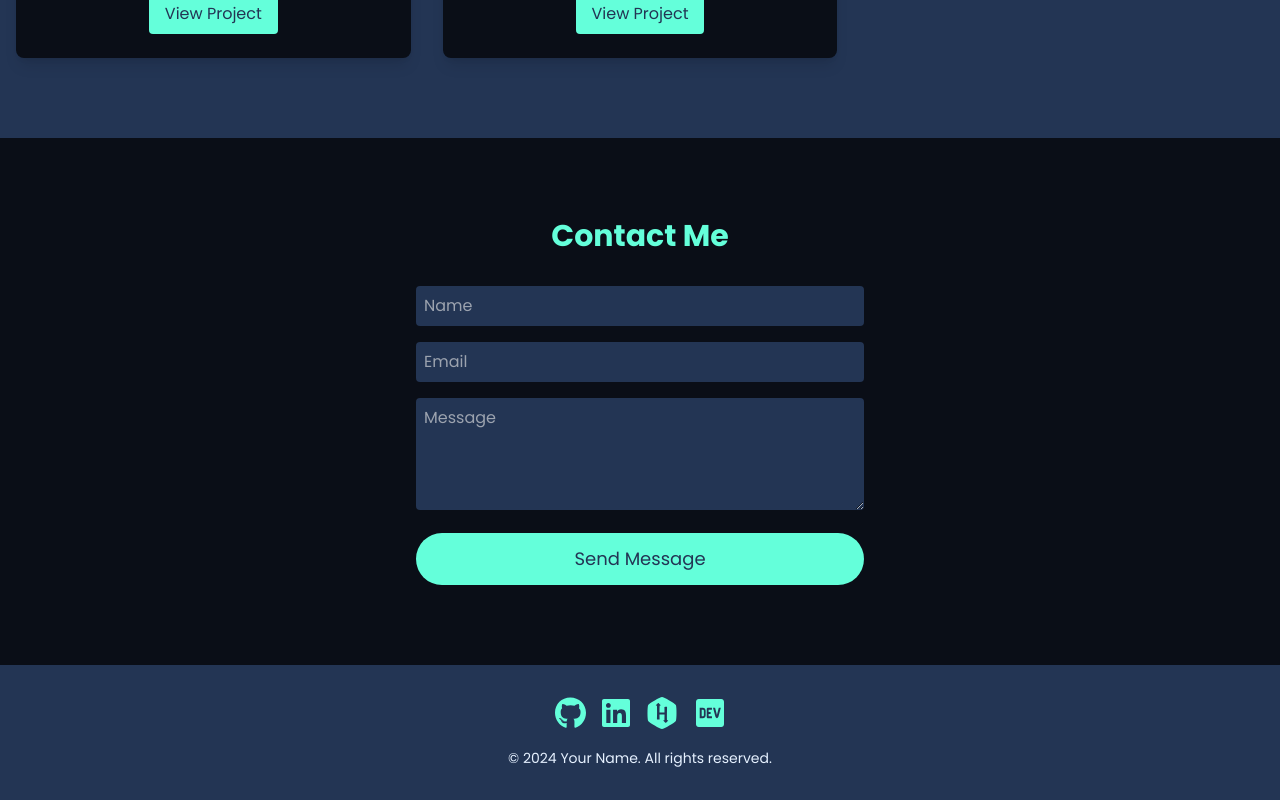
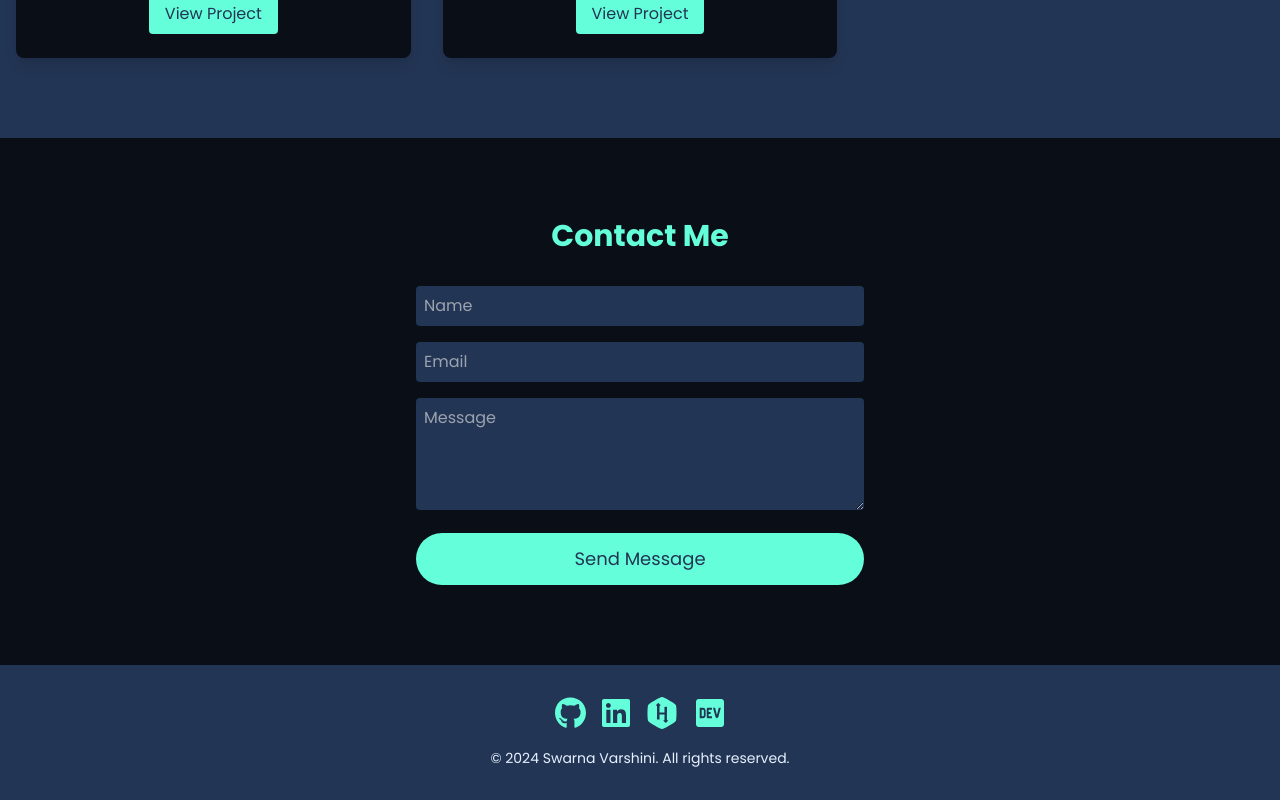
Before and after one commit to Varshini1425/My-Portfolio-New, a React (Vite) app: page / in a window 1280 px wide. Shown: the part 2986-3786 px from the top of the page. Built offline with nearby package versions, Linux system fonts and the light colour scheme.

Commit message:
copyright session in footer file added my name

```diff
--- a/src/components/Footer.jsx
+++ b/src/components/Footer.jsx
@@ -42,7 +42,7 @@ const Footer = () => {
           </a>
         </div>
         <p className="text-sm text-slate-600 dark:text-textColor">
-          &copy; {new Date().getFullYear()} Your Name. All rights reserved.
+          &copy; {new Date().getFullYear()} Swarna Varshini. All rights reserved.
         </p>
       </div>
     </footer>
```
